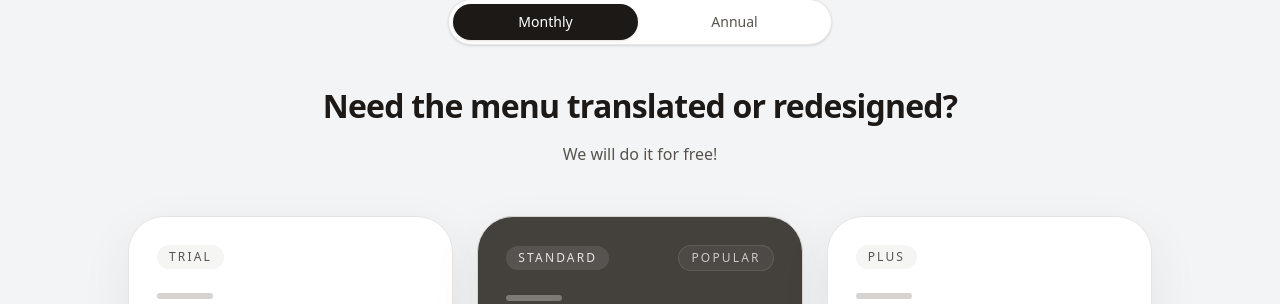
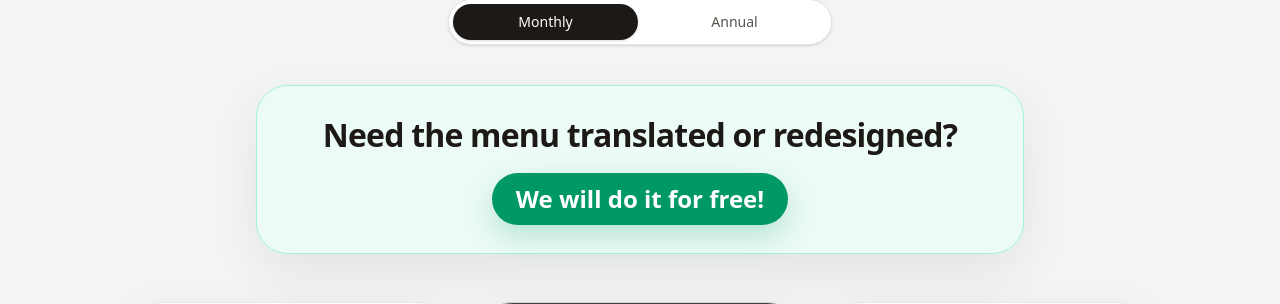
Before and after one commit to svarogdoo/tvojqr, a SvelteKit app in the folder frontend/: page /pricing in a window 1280 px wide. Shown: the part 309-613 px from the top of the page. Built offline with nearby package versions, Linux system fonts and the light colour scheme; no server answers.

Commit message:
Update +page.svelte

```diff
--- a/frontend/src/routes/pricing/+page.svelte
+++ b/frontend/src/routes/pricing/+page.svelte
@@ -207,13 +207,13 @@
       </div>
     </div>
 
-    <blockquote class="mx-auto mt-10 max-w-3xl text-center">
+    <blockquote class="mx-auto mt-10 max-w-3xl rounded-[2rem] border border-emerald-200 bg-emerald-50/80 px-6 py-7 text-center shadow-[0_18px_50px_rgba(45,53,46,0.08)] sm:px-8">
       <p
         class="text-2xl font-semibold tracking-tight text-stone-900 sm:text-[2rem]"
       >
         {copy.quote.title}
       </p>
-      <p class="mt-3 text-sm leading-7 text-stone-600 sm:text-base">
+      <p class="mt-4 inline-flex rounded-full bg-emerald-600 px-6 py-2.5 text-xl font-semibold text-white shadow-[0_12px_28px_rgba(5,150,105,0.22)] sm:text-2xl">
         {copy.quote.subtitle}
       </p>
     </blockquote>
```
